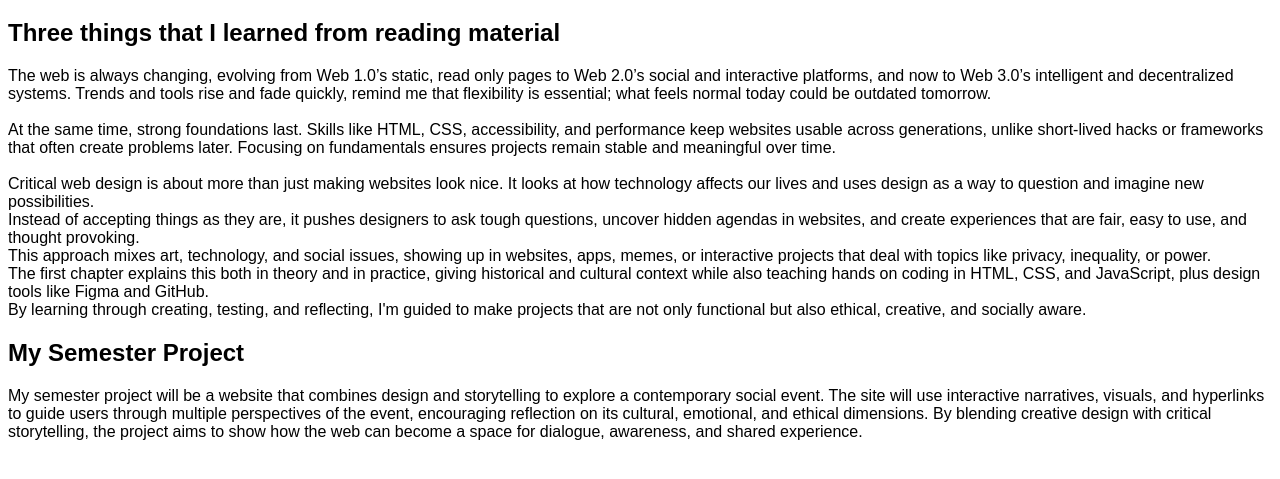
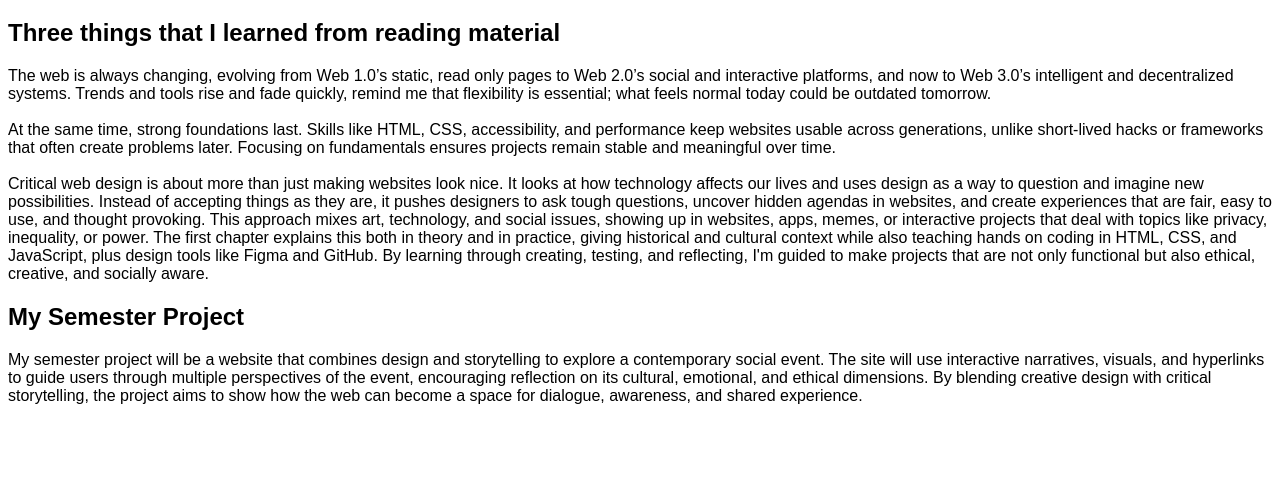
Before and after one commit to NgocThienNguyen-jn/Ngoc-Thien-Internet-Studio-Wednesday, a plain HTML site: page asg1/index.html in a window 1280 px wide. Shown: the part 61-540 px from the top of the page. Drawn offline with Linux system fonts and the light colour scheme; files that its build step writes are made by us from their sources; files whose address does not match are found by name.

Commit message:
Update index.html

```diff
--- a/asg1/index.html
+++ b/asg1/index.html
@@ -12,7 +12,7 @@
 	<p>
 	The web is always changing, evolving from Web 1.0’s static, read only pages to Web 2.0’s social and interactive platforms, and now to Web 3.0’s intelligent and decentralized systems. Trends and tools rise and fade quickly, remind me that flexibility is essential; what feels normal today could be outdated tomorrow.<br><br>
 	At the same time, strong foundations last. Skills like HTML, CSS, accessibility, and performance keep websites usable across generations, unlike short-lived hacks or frameworks that often create problems later. Focusing on fundamentals ensures projects remain stable and meaningful over time.<br><br>
-	Critical web design is about more than just making websites look nice. It looks at how technology affects our lives and uses design as a way to question and imagine new possibilities.<br>Instead of accepting things as they are, it pushes designers to ask tough questions, uncover hidden agendas in websites, and create experiences that are fair, easy to use, and thought provoking.<br>This approach mixes art, technology, and social issues, showing up in websites, apps, memes, or interactive projects that deal with topics like privacy, inequality, or power.<br>The first chapter explains this both in theory and in practice, giving historical and cultural context while also teaching hands on coding in HTML, CSS, and JavaScript, plus design tools like Figma and GitHub.<br>By learning through creating, testing, and reflecting, I'm guided to make projects that are not only functional but also ethical, creative, and socially aware.
+	Critical web design is about more than just making websites look nice. It looks at how technology affects our lives and uses design as a way to question and imagine new possibilities. Instead of accepting things as they are, it pushes designers to ask tough questions, uncover hidden agendas in websites, and create experiences that are fair, easy to use, and thought provoking. This approach mixes art, technology, and social issues, showing up in websites, apps, memes, or interactive projects that deal with topics like privacy, inequality, or power. The first chapter explains this both in theory and in practice, giving historical and cultural context while also teaching hands on coding in HTML, CSS, and JavaScript, plus design tools like Figma and GitHub. By learning through creating, testing, and reflecting, I'm guided to make projects that are not only functional but also ethical, creative, and socially aware.
 	</p>
 	<h2>My Semester Project</h2>
 	<p>
```
